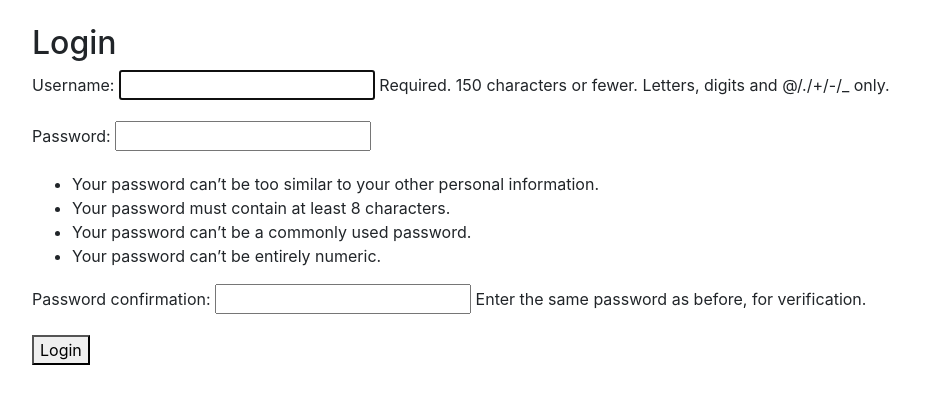
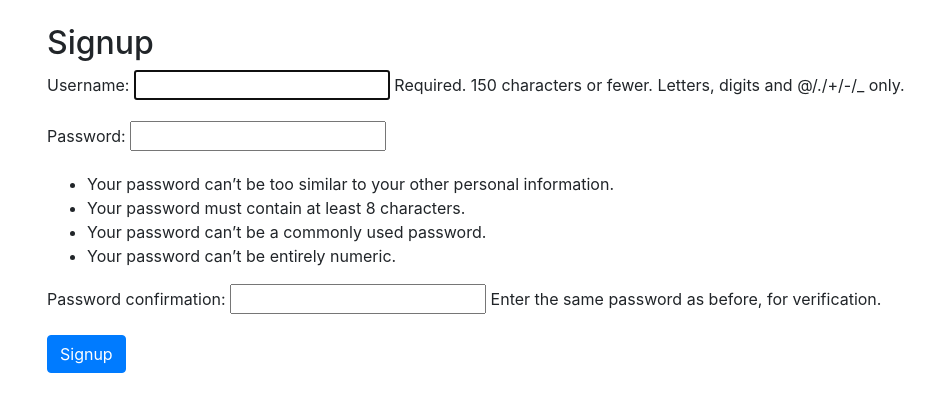
Before and after one commit to halitekmekcioglu/uavr, a Django app: page /accounts/signup/ in a window 1280 px wide. Shown: the part 56-468 px from the top of the page, without its empty margins (53-988 px from the left). Run offline with Django 5.2, Linux system fonts and the light colour scheme; some libraries are stand-ins or nearby versions.

Commit message:
Some updates

```diff
--- a/rental/templates/signup.html
+++ b/rental/templates/signup.html
@@ -1,11 +1,13 @@
-<!-- login.html -->
+<!-- signup.html -->
 {% extends 'base.html' %}
 
 {% block content %}
-<h2>Login</h2>
-<form method="post">
-    {% csrf_token %}
-    {{ form.as_p }}
-    <button type="submit">Login</button>
-</form>
+<div class="container">
+    <h2>Signup</h2>
+    <form method="post">
+        {% csrf_token %}
+        {{ form.as_p }}
+        <button type="submit" class="btn btn-primary">Signup</button>
+    </form>
+</div>
 {% endblock %}
--- a/rental/urls.py
+++ b/rental/urls.py
@@ -4,10 +4,17 @@ from django.urls import path,include
 from .views import  CustomLoginView, signup, profile, base, logout
 from django.contrib.auth import views as auth_views
 
+from django.urls import path
+from .views import logout_view
+from django.urls import path
+from django.contrib.auth import views as auth_views
+
+
 urlpatterns = [
     path('', base, name='base'),
     path('accounts/login/', CustomLoginView.as_view(), name='login'),  # Use custom login view
-    path('accounts/logout/', logout, name='logout'),  # Add path to signup view
+    # Other URL patterns
+    path('accounts/logout/', auth_views.LogoutView.as_view(), name='base'),
     path('accounts/signup/',  signup, name='signup'),  # Add path to signup view
     path('accounts/profile/', profile, name='profile'),  # Add path to signup view
     path('accounts/', include('django.contrib.auth.urls')),  # Include authentication URLs
--- a/rental/views.py
+++ b/rental/views.py
@@ -15,13 +15,23 @@ from django.shortcuts import render, redirect
 
 from .forms import UAVForm, RentalForm
 from django.shortcuts import render
+from django.contrib.auth import logout
+from django.shortcuts import redirect
 
+def logout_view(request):
+    logout(request)
+    # Redirect to a desired URL after logout
+    return redirect('login.html')  # Redirect to the login page after logout
+
+@login_required
 def base(request):
     return render(request, 'base.html')
 
+@login_required
 def logout(request):
     return render(request, 'base.html')
 
+@login_required
 def profile(request):
     uav_form = UAVForm()
     rental_form = RentalForm()
--- a/uav_main/asgi.py
+++ b/uav_main/asgi.py
@@ -1,5 +1,5 @@
 """
-ASGI config for uav_rental project.
+ASGI config for uav_main project.
 
 It exposes the ASGI callable as a module-level variable named ``application``.
 
--- a/uav_main/settings.py
+++ b/uav_main/settings.py
@@ -75,6 +75,8 @@ MIDDLEWARE = [
     'django.contrib.auth.middleware.AuthenticationMiddleware',
     'django.contrib.messages.middleware.MessageMiddleware',
     'django.middleware.clickjacking.XFrameOptionsMiddleware',
+   # 'uav_rental.middleware.AuthenticationMiddleware',
+
 ]
 
 ROOT_URLCONF = 'uav_main.urls'
```
Also changed, not shown: rental/middleware.py (added, +12 -0 lines), rental/templates/base.html (indentation only).
